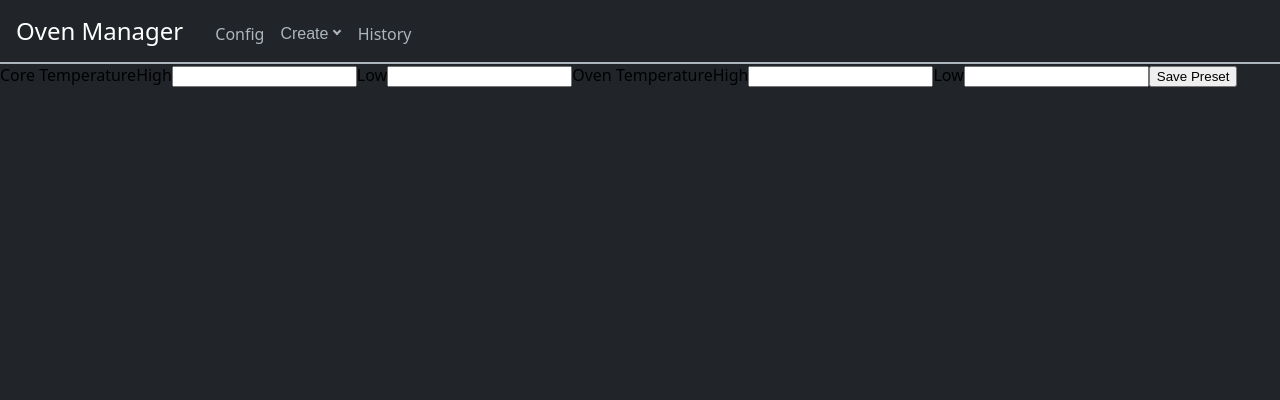
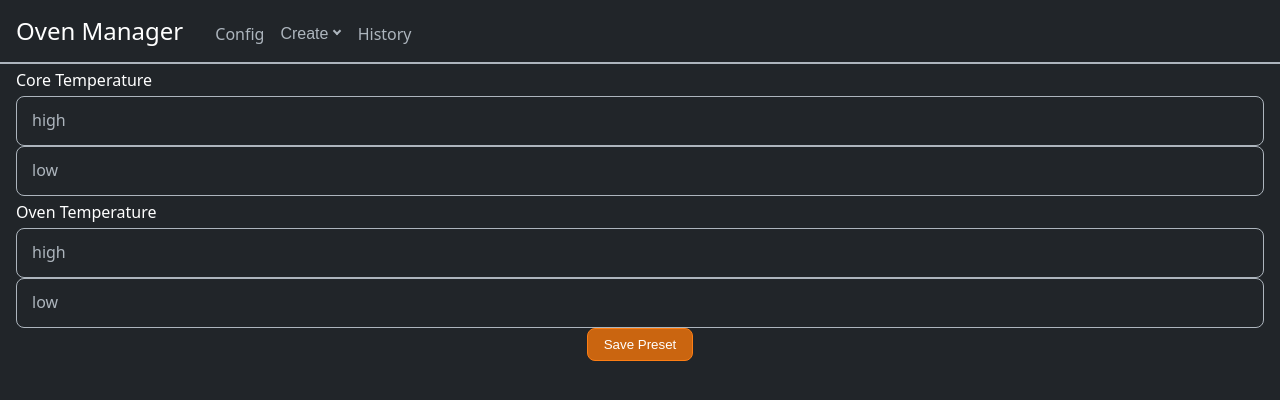
Before and after one commit to Jamman214/oven-manager, a React (Vite) app in the folder frontend/: page /create/preset in a window 1280 px wide. Shown: the top 400 px of the page. Built offline with nearby package versions, Linux system fonts and the light colour scheme.

Commit message:
added floating inputs and some style changes

```diff
--- a/frontend/src/components/ErrorAlert.tsx
+++ b/frontend/src/components/ErrorAlert.tsx
@@ -10,7 +10,7 @@ function ErrorAlert({error}: Props) {
         return <></>;
     }
 
-    return error;
+    return <div className="error">error</div>;
 }
 
 export default ErrorAlert
--- /dev/null
+++ b/frontend/src/components/FloatingInput.tsx
@@ -0,0 +1,17 @@
+import {type ComponentProps} from "react";
+
+interface Props {
+    text: string;
+    id?: string;
+    labelProps?: Omit<ComponentProps<"label">, "for">;
+    inputProps?: Omit<ComponentProps<"input">, "id">;
+}
+
+function FloatingInput ({text, id, labelProps, inputProps}: Props) {
+    return <div className="floating-input">
+        <label {...{htmlFor: id, ...labelProps}}>{text}</label>
+        <input {...{id: id, ...inputProps}}/>
+    </div>
+}
+
+export {FloatingInput};
--- a/frontend/src/pages/create/Preset.tsx
+++ b/frontend/src/pages/create/Preset.tsx
@@ -8,6 +8,8 @@ import { zodResolver } from "@hookform/resolvers/zod";
 
 import ErrorAlert from "../../components/ErrorAlert.tsx";
 import {type SubmitAction, SubmitButton} from "../../components/SubmitButton.tsx";
+import {FloatingInput} from "../../components/FloatingInput.tsx";
+
 
 import {
     formSchema,
@@ -23,6 +25,8 @@ import {
 } from "../../../validation/create/preset.tsx"
 
 import {usePostJson} from "../../hooks/usePostJSON.tsx";
+
+import "../../scss/pages/create/Preset.scss"
 
 function capitalise(word: string) {
     return word.charAt(0).toUpperCase() + word.slice(1);
@@ -51,25 +55,18 @@ function TemperatureField({
 
 
     const onBlur = async () => {await trigger()};
-    // const onBlur = () => {}
 
     return (
-        <>
-            <label>{capitalise(limit)}</label>
-            <input
-                type="text"
-                inputMode="numeric"
-                {...register(
-                    path,
-                    {
-                        valueAsNumber: true,
-                        onBlur
-                    }
-                )}
-                placeholder=" "
-            />
-            <ErrorAlert error={errors.form?.[sector]?.[limit]?.message}/>
-        </>
+        <FloatingInput
+            text={limit}
+            id={path}
+            inputProps={{
+                type: "text",
+                inputMode: "numeric",
+                ...register(path, {valueAsNumber: true, onBlur}),
+                placeholder: " "
+            }}
+        />
     );
 }
 
@@ -89,6 +86,7 @@ function SectorFieldGroup({sector,}: {sector: Sector;}) {
                     <TemperatureField
                         sector={sector}
                         limit={limit}
+                        key={i}
                     />
             ))}
             <ErrorAlert
--- a/frontend/src/scss/App.scss
+++ b/frontend/src/scss/App.scss
@@ -17,9 +17,11 @@
     --border: var(--border-width) solid var(--border-color);
     --border-radius: .5rem;
 
+    --padding-xs: .25rem;
     --padding-sm: .5rem;
     --padding-md: 1rem;
 
+    --font-size-sm: .75rem;
     --font-size-md: 1rem;
     --font-size-lg: 1.5rem;
 }
@@ -57,6 +59,58 @@ body {
     box-sizing: border-box;
 }
 
+input {
+    width: calc(100% - (2 * var(--padding-md)));
+    background: var(--background-color);
+    font-size: var(--font-size);
+    line-height: 1.5;
+    padding: var(--padding-sm);
+    padding-left: var(--padding-md);
+    border: 1px solid var(--border-color);
+    border-radius: var(--border-radius);
+    color: $white;
+}
+
+input:focus {
+    border: 1px solid $orange-400;
+    border-radius: var(--border-radius);
+    outline: None;
+    box-shadow: 0px 0px 10px 5px $orange-800;
+}
+
+button[type="submit"] {
+    color: $white;
+    background: $orange-600;
+    border: 1px solid $orange-500;
+    border-radius: var(--border-radius);
+    padding: var(--padding-sm) var(--padding-md) var(--padding-sm) var(--padding-md);
+
+    &:focus,
+    &:hover {
+        border-color: $orange-400;
+        box-shadow: 0px 0px 10px 5px $orange-800;
+    }
+    &:active {
+        background: $orange-500;
+        border-color: $orange-300;
+        box-shadow: 0px 0px 10px 5px $orange-700;
+    }
+}
+
+.error {
+    width: calc(100% - (2 * var(--padding-md)));
+    border: 1px solid $red-700;
+    border-radius: var(--border-radius);
+
+    color: $white;
+
+    background: $red-900;
+
+    padding: var(--padding-sm) var(--padding-md) var(--padding-sm) var(--padding-md);
+}
+
+
+
 
 
 // input:focus,
@@ -67,26 +121,7 @@ body {
 //     box-shadow: 0px 0px 10px 5px $orange-800;
 // }
 
-// button {
-//     background: $orange-600;
-//     border: $border-width solid $orange-500;
 
-//     &:focus,
-//     &:hover {
-//         border: $border-width solid $orange-400;
-//         border-radius: var(--bs-border-radius);
-//         outline: None;
-//         box-shadow: 0px 0px 10px 5px $orange-800;
-//     }
-//     &:active {
-//         background: $orange-500;
-//         border: 1px solid $orange-300;
-//         border-radius: var(--bs-border-radius);
-//         outline: None;
-//         box-shadow: 0px 0px 10px 5px $orange-700;
-//     }
-//     margin-bottom: 60px;
-// }
 
 // .alert {
 //     margin-bottom: 0px;
--- /dev/null
+++ b/frontend/src/scss/components/FloatingInput.scss
@@ -0,0 +1,35 @@
+
+.floating-input {
+    position: relative;
+    width: calc(100% - (2 * var(--padding-md)));
+
+    label {
+        position: absolute;
+        color: var(--text-color);
+        display: inline-block;
+
+        font-size: var(--font-size-md);
+        line-height: 2;
+        padding: var(--padding-sm);
+        padding-left: var(--padding-md);
+    }
+
+    input {
+        width: 100%;
+        line-height: 2;
+        padding-top: var(--padding-md);
+        padding-bottom: 0;
+        text-align: bottom;
+    }
+}
+
+.floating-input:has(input:where(:not(:placeholder-shown), :focus)) {
+
+    label {
+        font-size: var(--font-size-sm);
+        line-height: 2;
+        padding: 0px;
+        padding-left: var(--padding-md);
+    }
+
+}
--- /dev/null
+++ b/frontend/src/scss/pages/create/Preset.scss
@@ -0,0 +1,15 @@
+@import "../../colours";
+@import "../../components/FloatingInput.scss";
+
+form {
+    display: flex;
+    flex-direction: column;
+    align-items: center;
+}
+
+label {
+    color: $white;
+    text-align: left;
+    width: calc(100% - (2 * var(--padding-md)));
+    line-height: 2;
+}
--- a/frontend/validation/create/preset.tsx
+++ b/frontend/validation/create/preset.tsx
@@ -30,6 +30,7 @@ const sectorSchema = z.object({
             high: z.number().nullable(),
             low: z.number().nullable()
         }).superRefine((data, ctx) => {
+            console.log("test");
             if (data.high !== null && data.low !== null && data.high < data.low) {
                 ctx.addIssue({
                     code: z.ZodIssueCode.custom,
```
